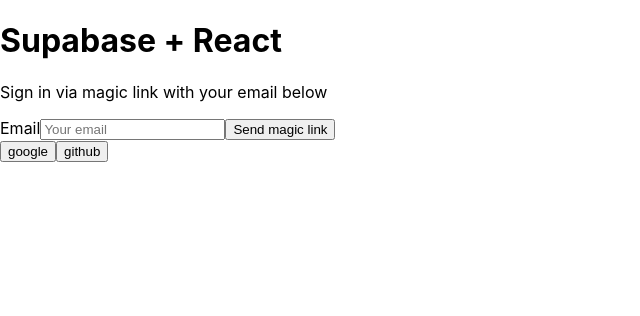
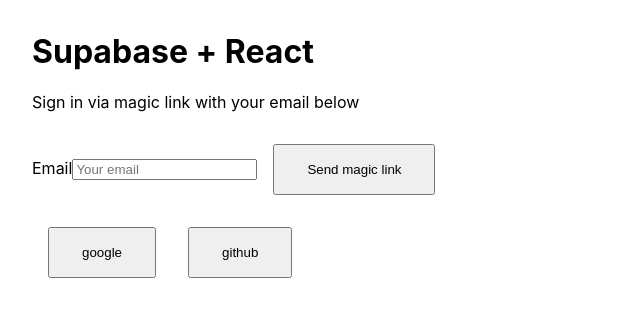
Before and after one commit to jspears/authbug, a React (Create React App) app: page / in a window 1280 px wide. Shown: the top 316 px of the page, without its empty margins (0-640 px from the left). Built offline with nearby package versions, Linux system fonts and the light colour scheme.

Commit message:
fix paths

```diff
--- a/src/index.css
+++ b/src/index.css
@@ -16,3 +16,11 @@
   display:flex;
   flex:1;
 }
+
+body {
+  margin: 2rem;
+}
+button {
+  padding: 1rem 2rem;
+  margin:1rem;
+}
```
